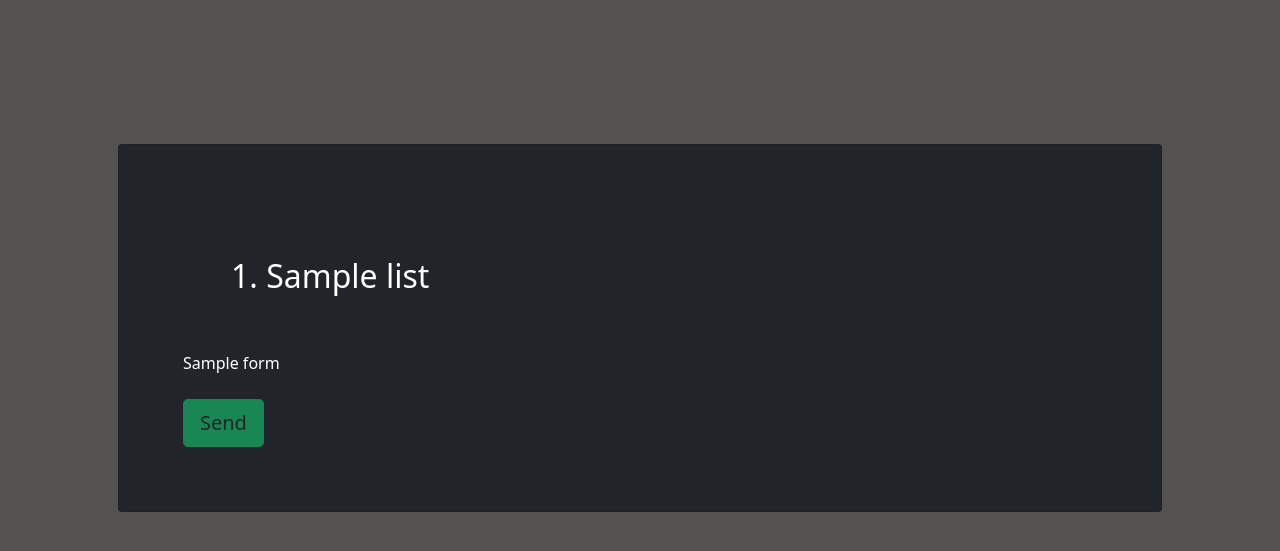
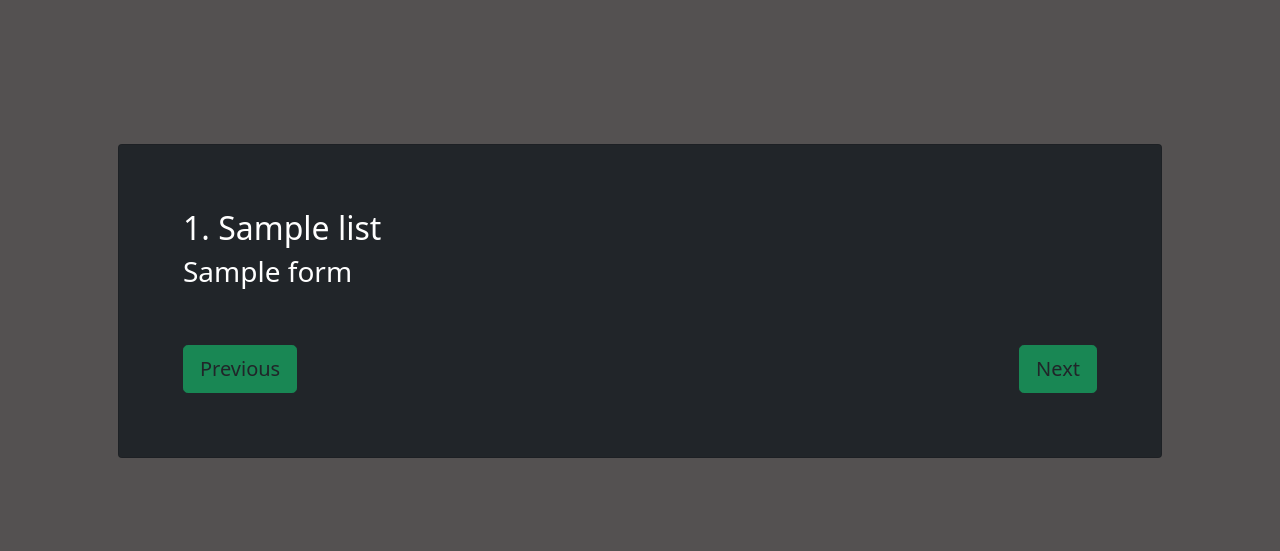
Before and after one commit to Milosz-cat/Quiz-App, a Django app: template quiz_app/base/templates/base/question.html in a window 1280 px wide. Shown: the top 551 px of the page. Run offline with Django 4.2, Linux system fonts and the light colour scheme; the template is opened without the code that fills it: most values are stand-ins (such as "Sample title", 1, 10 or a date in 2020).

Commit message:
pseudo pagination

```diff
--- a/quiz_app/base/templates/base/question.html
+++ b/quiz_app/base/templates/base/question.html
@@ -8,14 +8,54 @@
 <form action="{% url 'summary' quiz_id %}" method="post">
   {% csrf_token %}
     {% for form, question in list %}
-      <div class="card-body p-5">
+      <div class="item" class="card-body p-5">
           <h2>{{ forloop.counter }}. {{ question }} </h2>
-      </div>
-      {{ form }}
+
+      <h3>{{ form }}</h3></div>
     {% endfor%}<br><br>
-  <input type="submit" value="Send" class="btn btn-success btn-block btn-lg gradient-custom-4 text-body">
+    <div class="d-flex justify-content-center padding-2">
+      <input type="submit" value="Send" id="send" class="btn btn-success btn-block btn-lg text-body">
+    </div>
 </form>
+<div class="d-flex justify-content-between">
+    <button class="btn btn-success btn-block btn-lg text-body" id="prev">Previous</button>
+    <button class="btn btn-success btn-block btn-lg text-body" id="next">Next</button>
+</div>
 
 
+<script>
+  let currentIndex = 0;
+
+  const elements = document.querySelectorAll('.item');
+  var button = document.querySelector('#send');
+
+  elements.forEach(element => element.style.display = 'none');
+  button.style.display = 'block';
+
+  elements[currentIndex].style.display = 'block';
+  button.style.display = 'none';
+
+  const prevButton = document.getElementById('prev');
+  prevButton.addEventListener('click', () => {
+    if (currentIndex > 0) {
+      elements[currentIndex].style.display = 'none';
+      currentIndex--;
+      elements[currentIndex].style.display = 'block';
+    }
+
+  });
+
+  const nextButton = document.getElementById('next');
+  nextButton.addEventListener('click', () => {
+    if (currentIndex < elements.length - 1) {
+      elements[currentIndex].style.display = 'none';
+      currentIndex++;
+      elements[currentIndex].style.display = 'block';
+    }
+    if(currentIndex == elements.length - 1) {
+      button.style.display = 'block';
+    }
+  });
+</script>
 
 {% endblock content %}
```
Also changed, not shown: quiz_app/base/views.py (+13 -18 lines).
